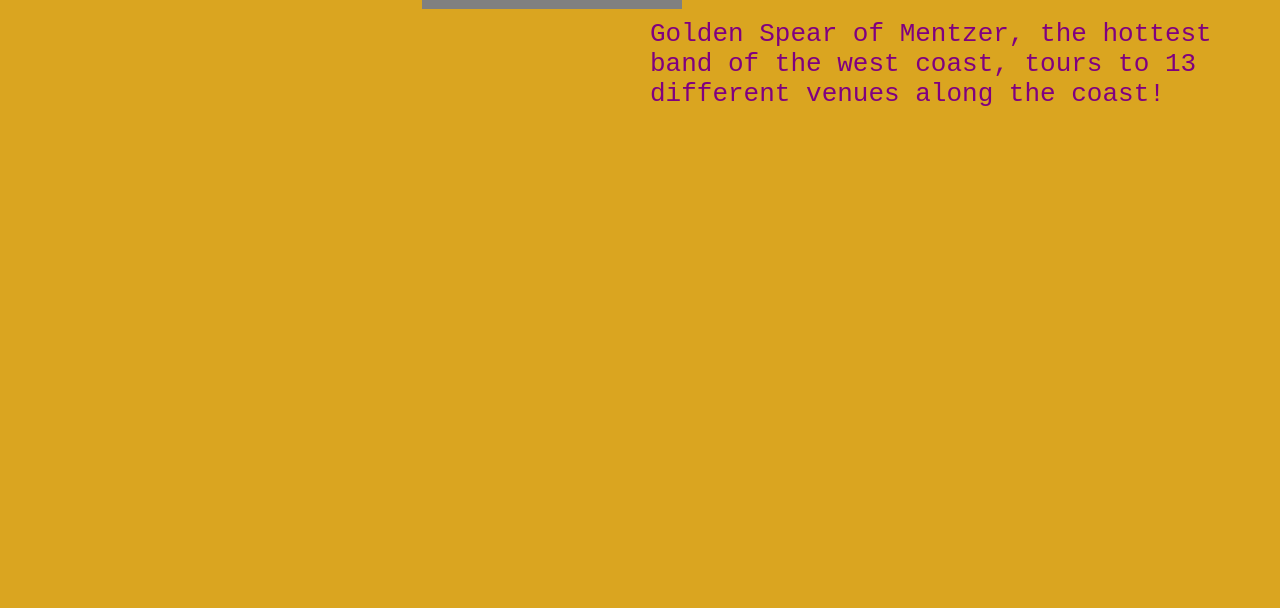
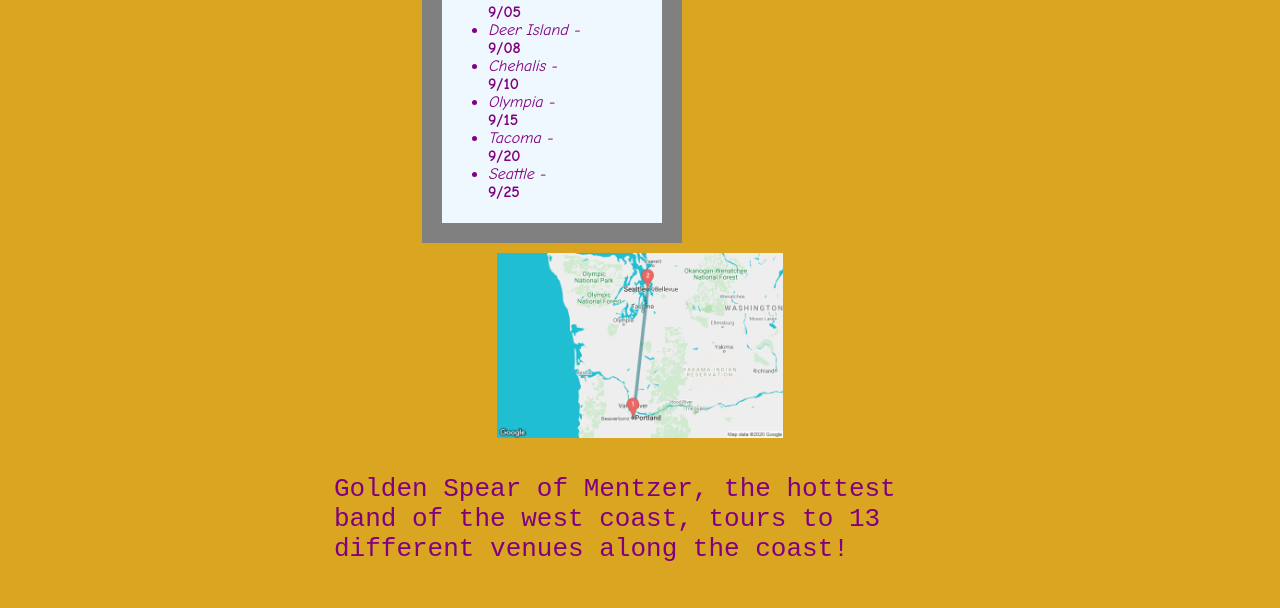
Before and after one commit to WiiliamMentzer/band_website, a plain HTML site: page band_project.html in a window 1280 px wide. Shown: the part 317-925 px from the top of the page. Before the commit the page ends 800 px from the top, so only its background shows below. Drawn offline with Linux system fonts and the light colour scheme.

Commit message:
added block centering to destination
Co-authored-by: Brandon Spear <bowdowntotheepicturkey@gmail.com>
Co-authored-by: Ted Gold <ted.jonathan.gold@gmail.com

```diff
--- a/band_project.html
+++ b/band_project.html
@@ -28,10 +28,10 @@
       <li>Seattle - <span class="dates">9/25</span></li>
     </ul>
   </div>
-
+  <div class="Destination">
     <img class="Destination" src="img/travel.png" alt="Where our tour is taking us!">
 
-    <p class="Destination"> Golden Spear of Mentzer, the hottest band of the west coast, tours to 13 different venues along the coast! </p>
-
+    <p> Golden Spear of Mentzer, the hottest band of the west coast, tours to 13 different venues along the coast! </p>
+  </div>
 </body>
 </html>
--- a/css/stlyes.css
+++ b/css/stlyes.css
@@ -4,6 +4,7 @@
   max-height:auto;
   box-sizing: border-box;
   padding: 20px;
+  /* display: block; */
 }
 
 .sidebar {
@@ -20,14 +21,13 @@
 }
 
 img.Destination {
-  float: right;
   margin:auto;
-  width: 30%;
+  width: 50%;
   height:auto;
+  display: block;
 }
 
-p.Destination {
-  float: right;
+.Destination {
   margin: auto;
   width: 50%;
   height: auto;
@@ -36,12 +36,15 @@ p.Destination {
   padding: 10px;
   font-size: xx-large;
   font-family: monospace;
+  display: block;
 }
 .dates {
   font-weight: bolder;
   font-style: normal;
+  display: block;
 }
 
 body {
   background-color: goldenrod;
+  display: block;
 }
```
